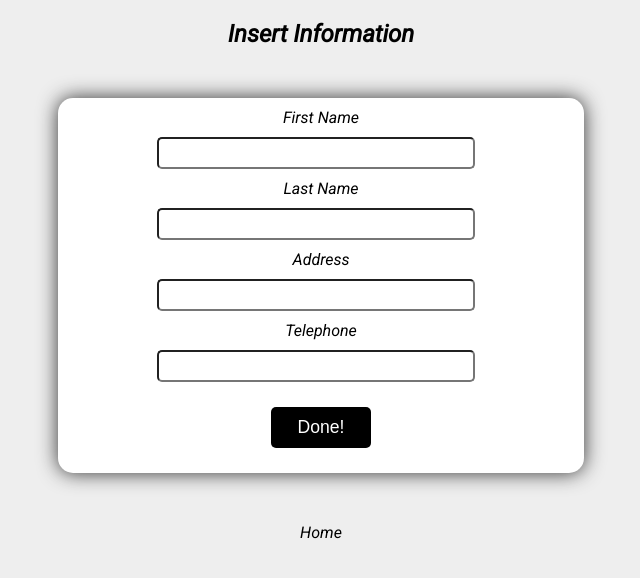
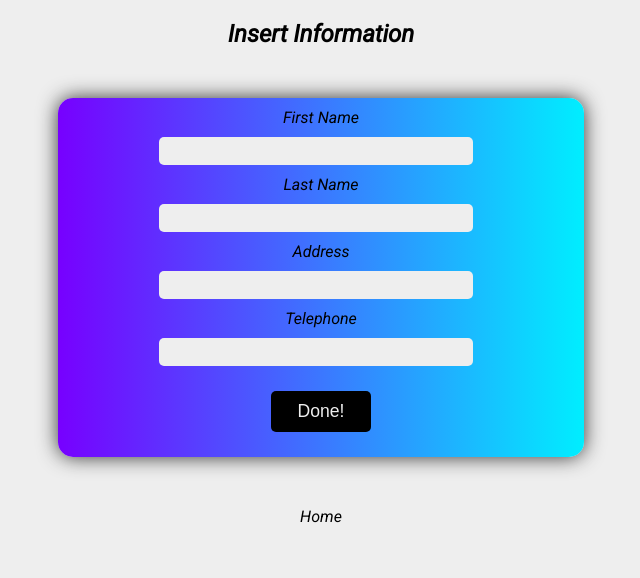
Before and after one commit to JhonathanMusa/php_simple_crud, a PHP site: page /insertForm.php in a window 1280 px wide. Shown: the top 578 px of the page, without its empty margins (319-959 px from the left). Run offline with PHP 8.4, Linux system fonts and the light colour scheme.

Commit message:
modify css

```diff
--- a/style.css
+++ b/style.css
@@ -7,7 +7,8 @@ body {
 /* HOME */
 .page-index {
   margin-top: 20%;
-  font-size: 40px;
+  font-size: 100px;
+  text-shadow: 2px 2px 0 #333;
 }
 
 .item_list {
@@ -40,11 +41,12 @@ body {
 
 .container-page-insert {
   width: 40%;
-  background: #ffffff;
+  background: linear-gradient(to right, rgb(119, 0, 255), rgb(0, 238, 255));
   margin: 50px auto;
   box-shadow: 0 0 20px #333;
   padding: 10px;
   border-radius: 15px;
+
 }
 
 .container_input {
@@ -54,12 +56,14 @@ body {
   margin-bottom: 10px;
   font-size: 1em;
   padding: 5px;
+  border: none;
   border-radius: 5px;
+  background-color: #eee;
 }
 
 .container_submit_insert {
   background: #000000;
-  color: #ffffff;
+  color: #eee;
   border: none;
   padding: 10px;
   margin: 15px auto;
@@ -74,7 +78,7 @@ body {
 /* VIEW */
 .container-view-page {
   width: 80%;
-  background: #ffffff;
+  background: linear-gradient(to right, rgb(119, 0, 255), rgb(0, 238, 255));
   margin: 50px auto;
   box-shadow: 0 0 20px #333;
 
@@ -97,6 +101,7 @@ body {
   align-items: center;
   font-weight: bold;
   font-size: 1.9em;
+  border-radius: 5px;
 }
 
 /* .table_header,
@@ -122,7 +127,7 @@ body {
 
 .container-page-edit {
   width: 80%;
-  background: #ffffff;
+  background: linear-gradient(to right, rgb(119, 0, 255), rgb(0, 238, 255));
   margin: 50px auto;
   box-shadow: 0 0 20px #333;
 
```
